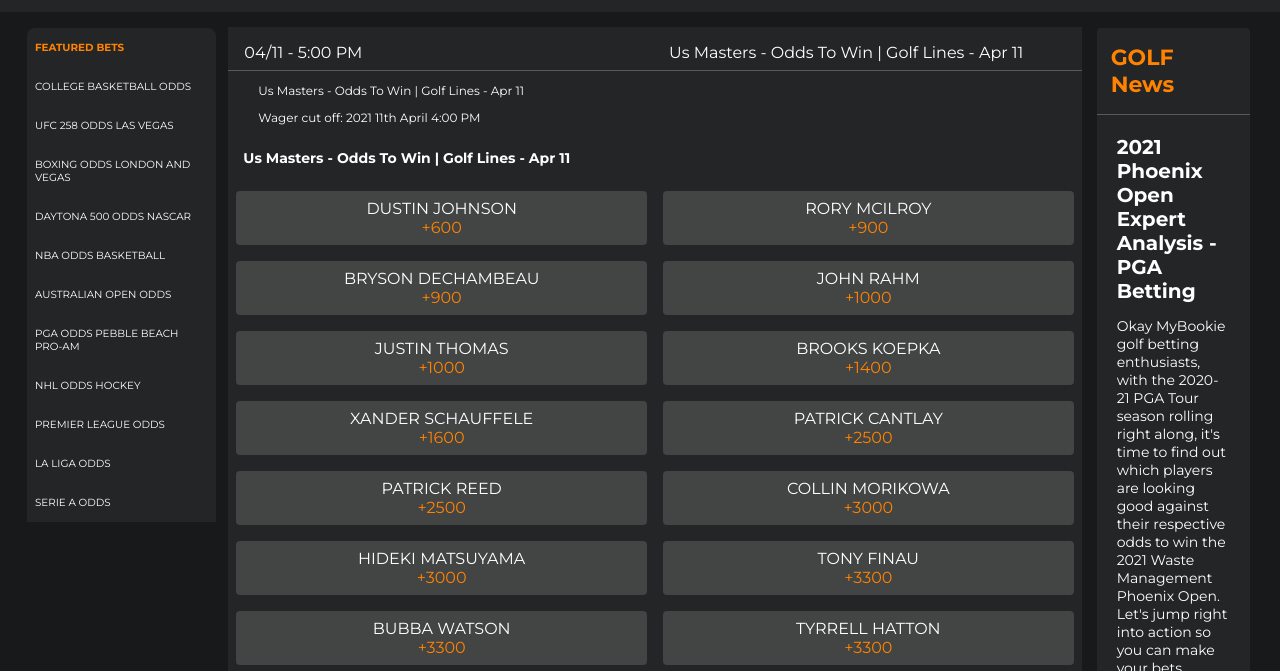
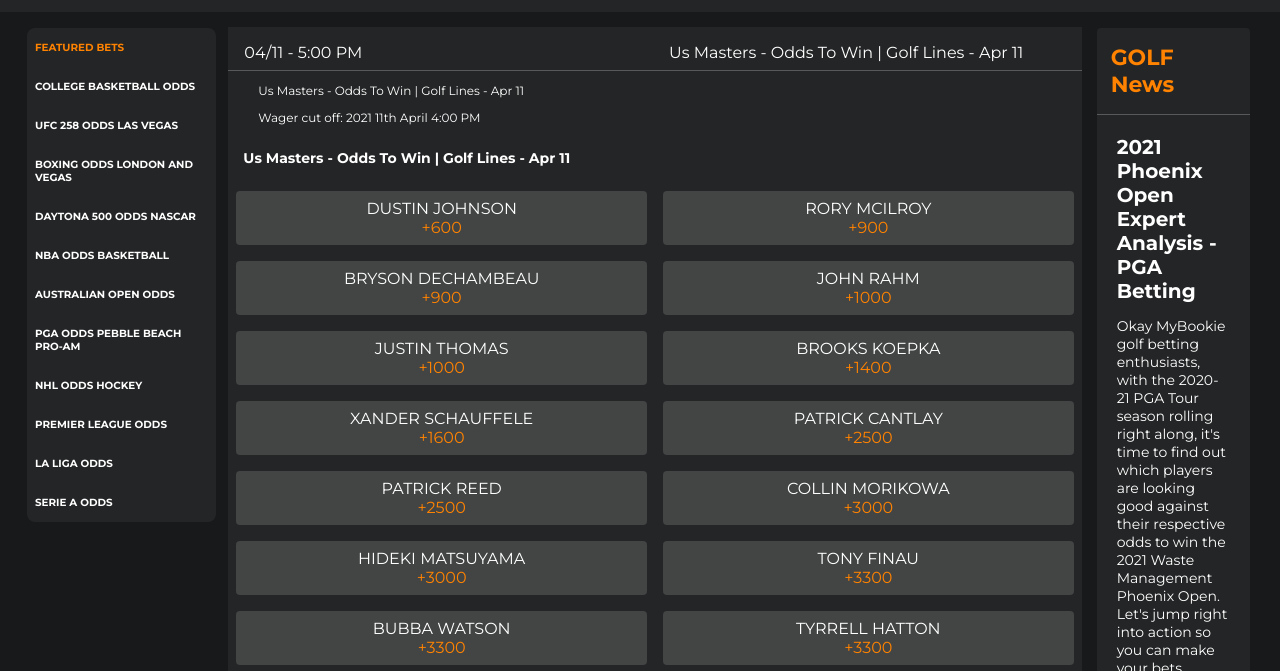
Before and after one commit to jarkin13/my-bookie, a plain HTML site: page v1/index.html in a window 1280 px wide. Shown: the part 129-800 px from the top of the page. Drawn offline with Linux system fonts and the light colour scheme.

Commit message:
fixed sidebar1 radius and font weight

```diff
--- a/v1/styles.css
+++ b/v1/styles.css
@@ -473,11 +473,14 @@
   font-size: 10.33px;
   background-color: var(--grey200);
   cursor: pointer;
+  border-bottom-left-radius: 8px;
+  border-bottom-right-radius: 8px;
 }
 
 .featured-bets li {
   text-transform: uppercase;
   padding: 13px 8px;
+  font-weight: var(--font-weight-bold);
 }
 
 .news__title {
```
